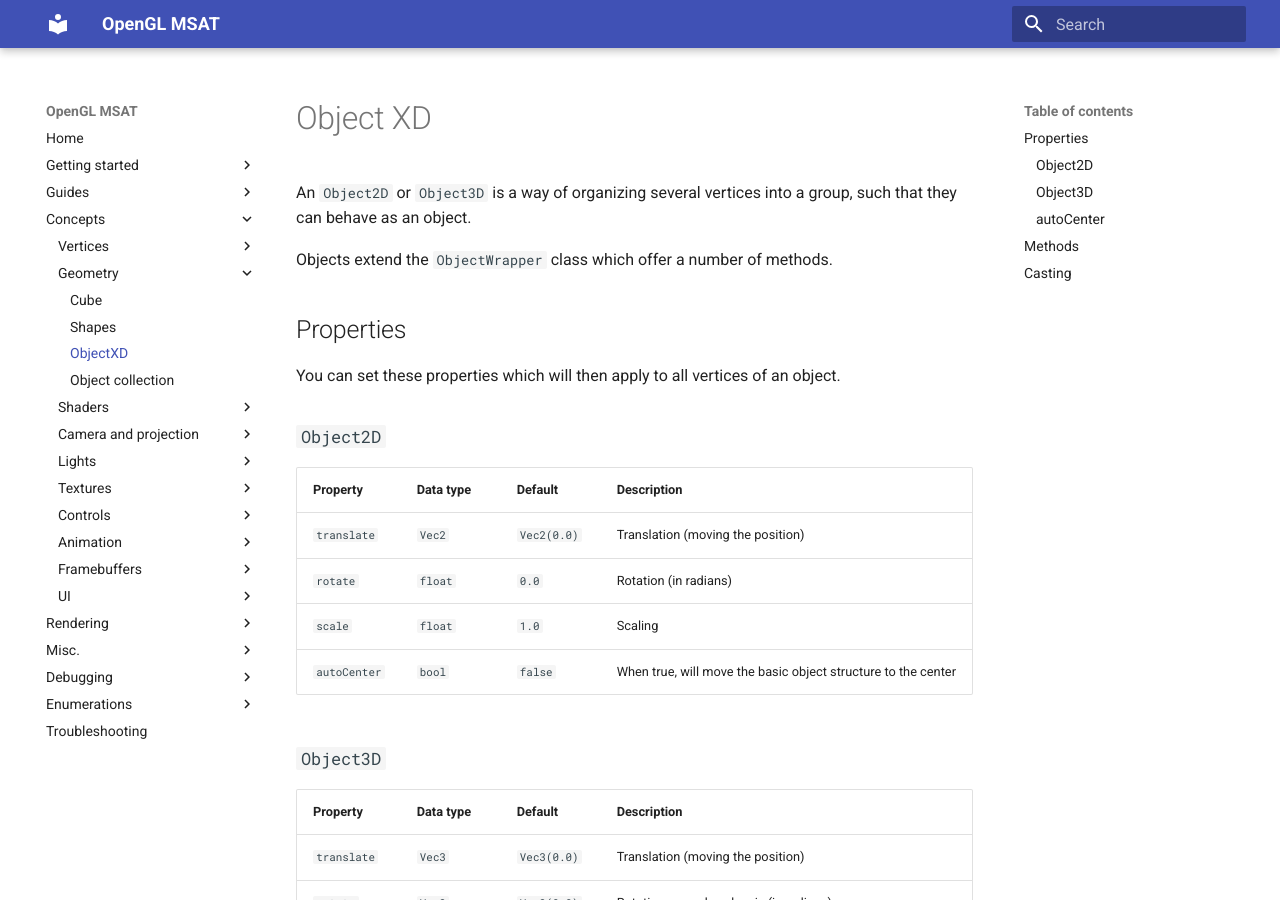
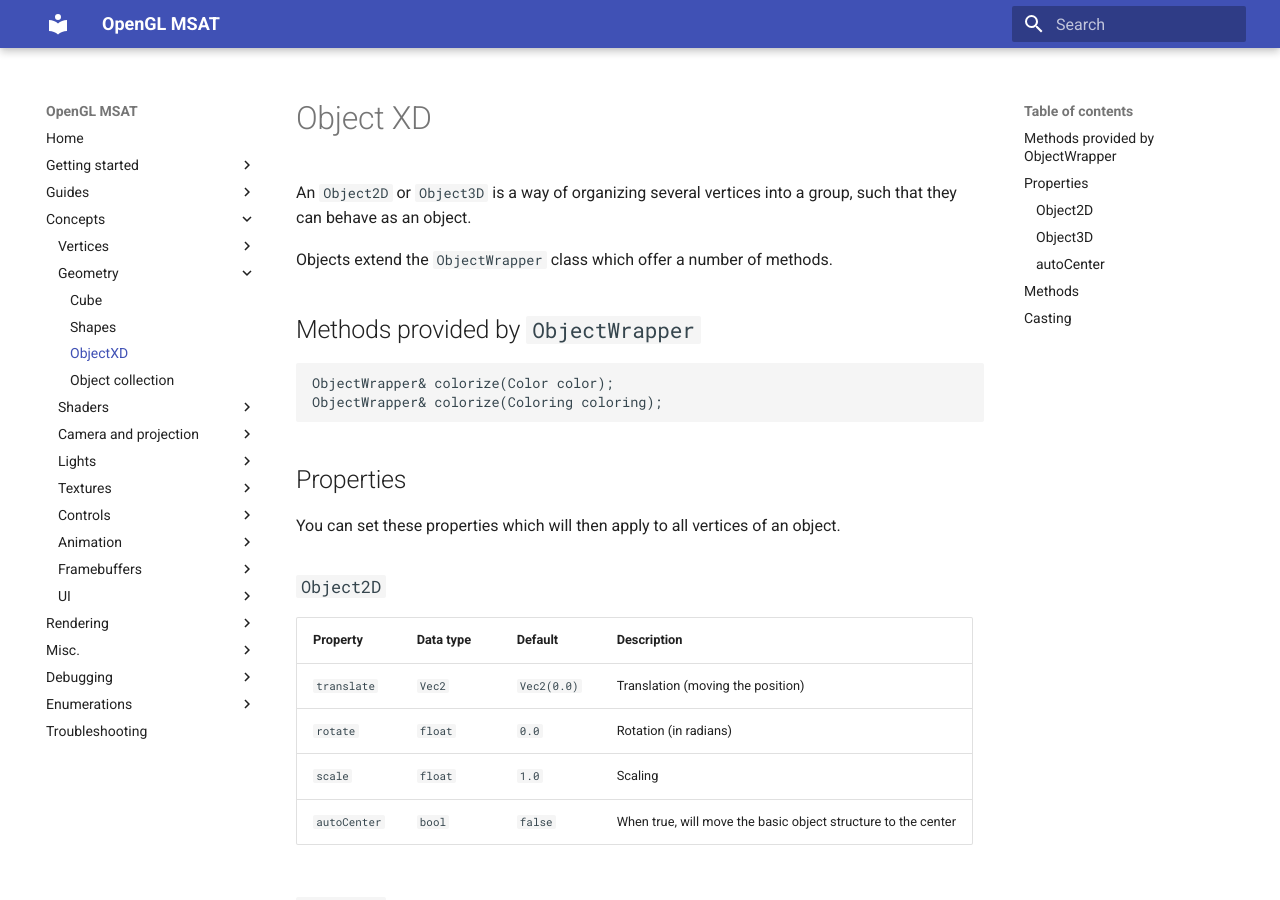
Before and after one commit to markhj/opengl-msat, an MkDocs documentation site: the page built from docs/geometry/object-xd.md, in a window 1280 px wide and 900 px high. Built offline with MkDocs 1.6.1 and Material for MkDocs 9.7.7, drawn with Linux system fonts in a browser that asks for light colours.

Commit message:
Set up Coloring

`````diff
--- a/docs/geometry/object-xd.md
+++ b/docs/geometry/object-xd.md
@@ -4,6 +4,13 @@ An ``Object2D`` or ``Object3D`` is a way of organizing several vertices into a g
 that they can behave as an object.
 
 Objects extend the ``ObjectWrapper`` class which offer a number of methods.
+
+## Methods provided by ``ObjectWrapper``
+
+````c++
+ObjectWrapper& colorize(Color color);
+ObjectWrapper& colorize(Coloring coloring);
+````
 
 ## Properties
 You can set these properties which will then apply to all vertices of an object.
--- a/mkdocs.yml
+++ b/mkdocs.yml
@@ -99,6 +99,7 @@ nav:
     - Math: misc/math.md
     - Types:
       - Color: misc/color.md
+      - Coloring: misc/coloring.md
       - Image: misc/image.md
     - Binding and context:
       - Context: context/context.md
`````
Also changed, not shown: docs/lists/camera-roles-enums.md (deleted, +0 -7 lines), docs/misc/color.md (+3 -0 lines), docs/misc/coloring.md (added, +3 -0 lines), 3 other files.
